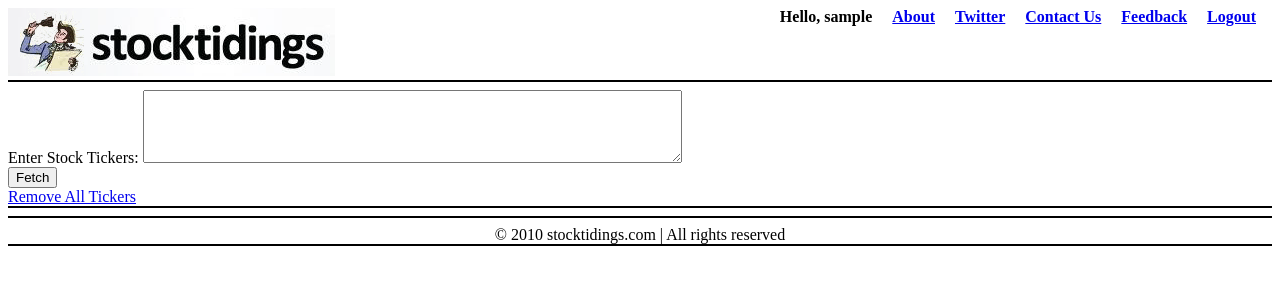
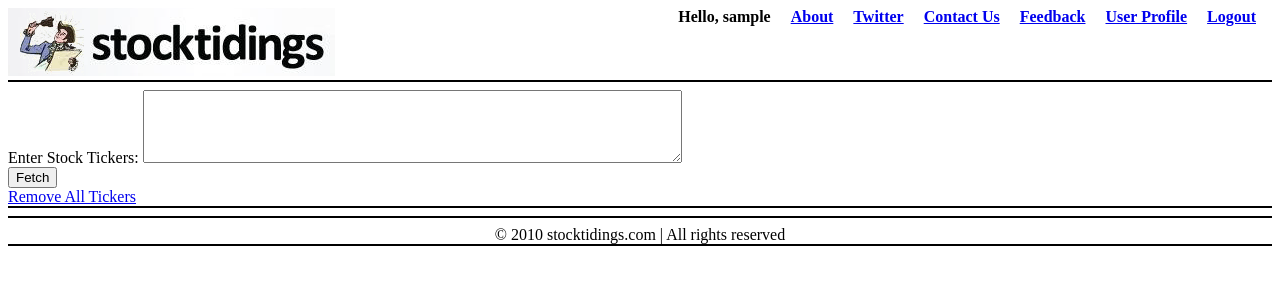
Before and after one commit to estinta/tidings, a Django app: page / in a window 1280 px wide. Shown: the top 300 px of the page. Run offline with Django 3.2, Linux system fonts and the light colour scheme; the visitor is signed in with stand-in values (Sample User, id 1); data that the repository does not hold is empty; parts of the project's set-up code (start-up, migrations or seed data) failed here and were passed over.

Commit message:
Add link to profile in navlinks

```diff
--- a/templates/base.html
+++ b/templates/base.html
@@ -18,6 +18,7 @@
                     <li><a href="mailto:support@stocktidings.com">Contact Us</a></li>
                     {% if user.is_authenticated %}
                     <li><a href="/feedback/">Feedback</a></li>
+                    <li><a href="/accounts/profile/">User Profile</a></li>
                     <li><a href="/accounts/logout/">Logout</a></li>
                     {% else %}
                     <li><a href="/accounts/register/">Register</a></li>
--- a/templates/registration/profile.html
+++ b/templates/registration/profile.html
@@ -1,6 +1,7 @@
 {% extends "base.html" %}
 
 {% block content %}
+<p>Please enter the following information.</p>
 <form method="post">{% csrf_token %}
     <table>
     {{ form }}
```
